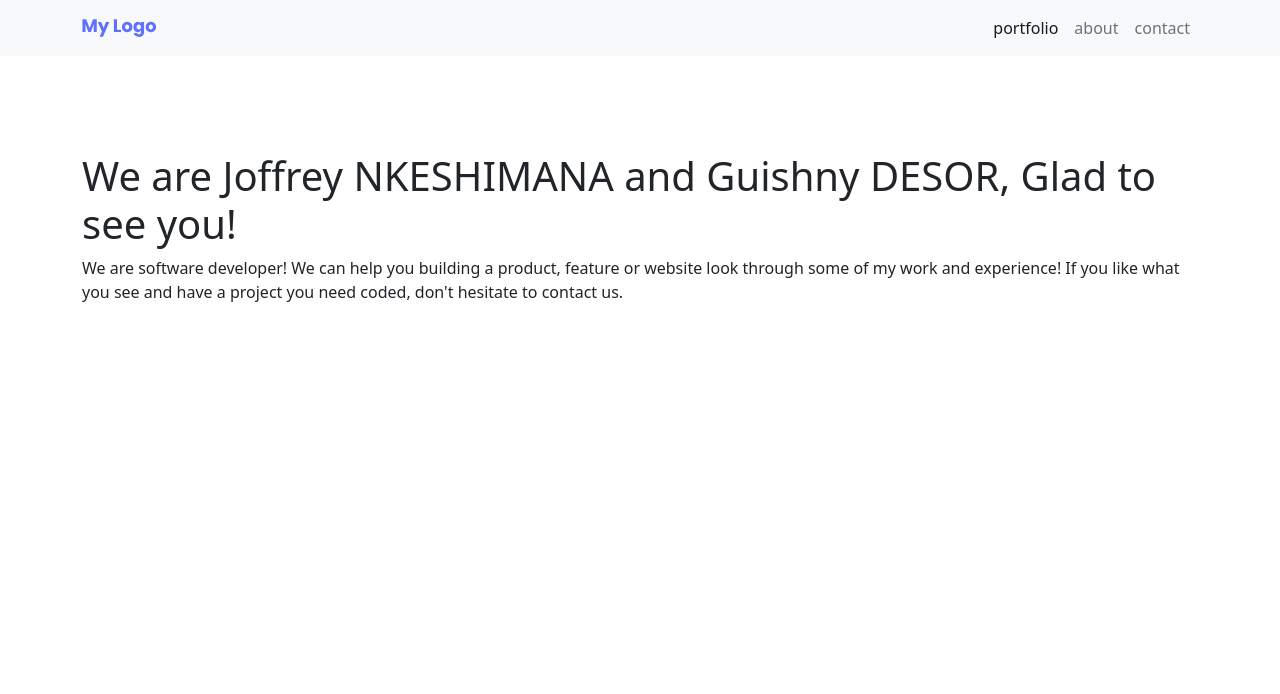
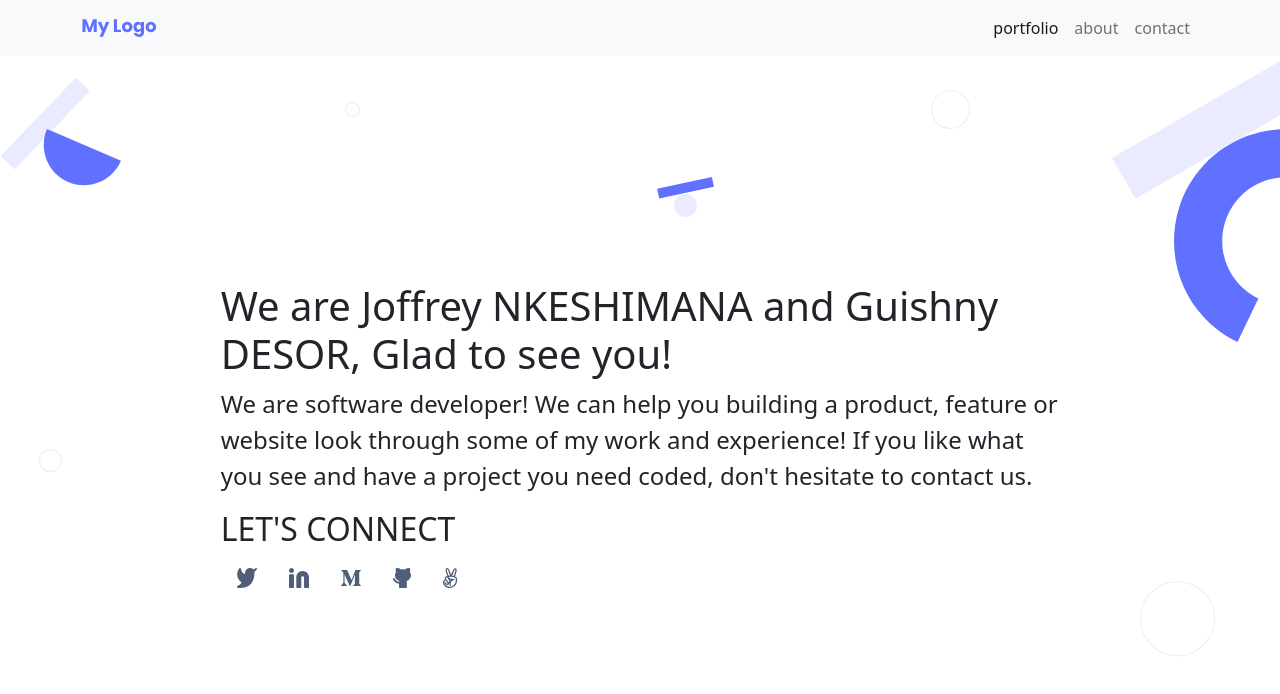
Before and after one commit to desorgui/Portfolio-bootstrap, a plain HTML site: page index.html in a window 1280 px wide. Drawn offline with nearby package versions, Linux system fonts and the light colour scheme.

Commit message:
add background and style social media

```diff
--- a/index.html
+++ b/index.html
@@ -34,12 +34,28 @@
       </nav>
     </header>
     <main>
-        <section class="headline container mt-5 pt-5" id="headline">
-            <h1>
+        <section class="headline container-fluid" >
+            <div class=" container header-section">
+              <h1>
                 We are Joffrey NKESHIMANA and Guishny DESOR, Glad to see you!
             </h1>
-            <p>
-                We are software developer! We can help you building a product, feature or website look through some of my work and experience! If you like what you see and have a project you need coded, don't hesitate to contact us.            </p>
+            <p class=" fs-4">
+                We are software developer! We can help you building a product, feature or website look through some of my work and experience! If you like what you see and have a project you need coded, don't hesitate to contact us.</p>
+            <h2>
+              LET'S CONNECT
+            </h2>
+            <ul class="list-group list-group-horizontal border-0">
+              <li class="list-group-item border-0"><a href="#"><img src="./images/twiter.svg" alt="twiter"></a></li>
+              <li class="list-group-item border-0"><a href="#"><img src="./images/Linkedin.svg" alt="Linkedin"></a></li>
+              <li class="list-group-item border-0"><a href="#"><img src="./images/Medium.svg" alt="Medium"></a></li>
+              <li class="list-group-item border-0"><a href="#"><img src="./images/github.svg" alt=""></a></li>
+              <li class="list-group-item border-0"><a href="#"><img src="./images/angellist.svg" alt=""></a></li>
+            </ul>
+            </div>
+        </section>
+
+        <section>
+
         </section>
     </main>
 </body>
--- a/style.css
+++ b/style.css
@@ -0,0 +1,8 @@
+.headline {
+    background: url("./images/Headerbg.svg") no-repeat;
+    background-position: cover;
+}
+
+.header-section {
+    padding: 18% 12% 6% 12%;
+}
```
Also changed, not shown: images/Medium.svg (renamed from images/M.svg), images/angellist.svg (renamed from images/Vector3.svg).
